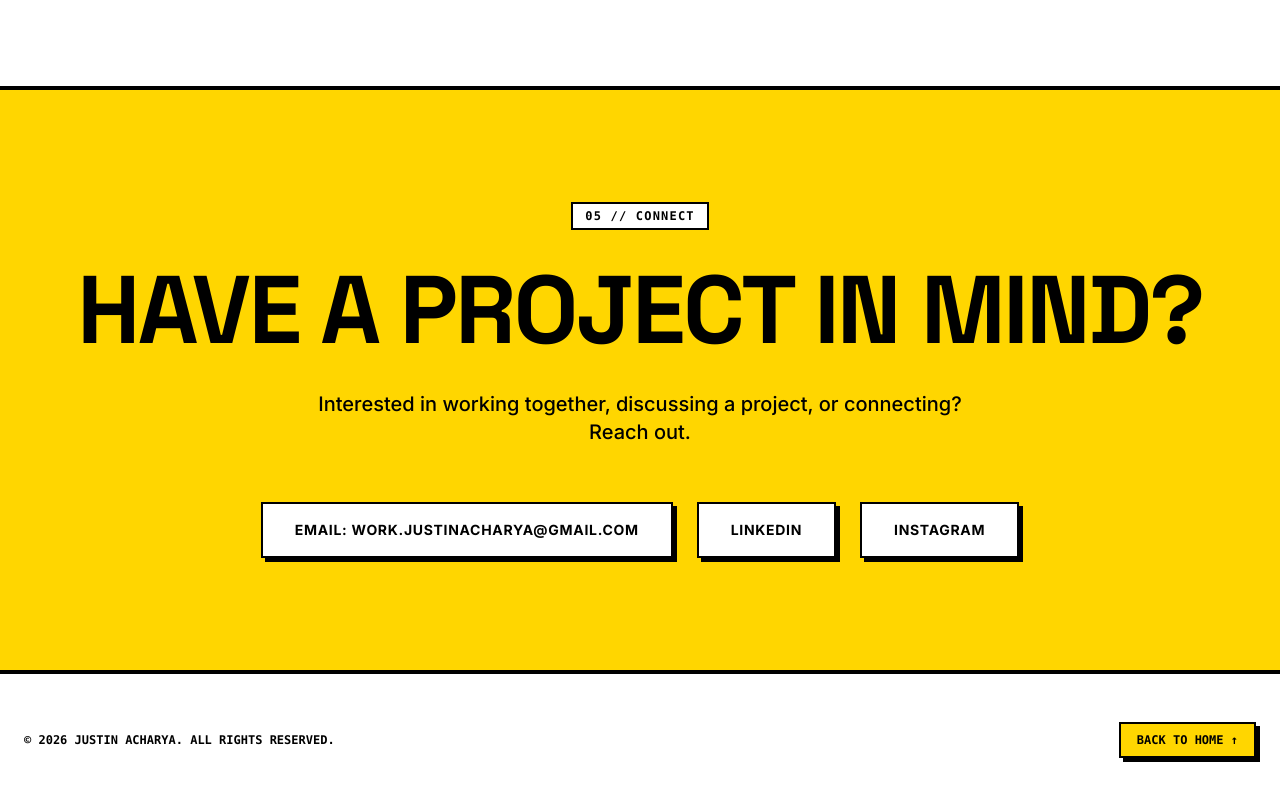
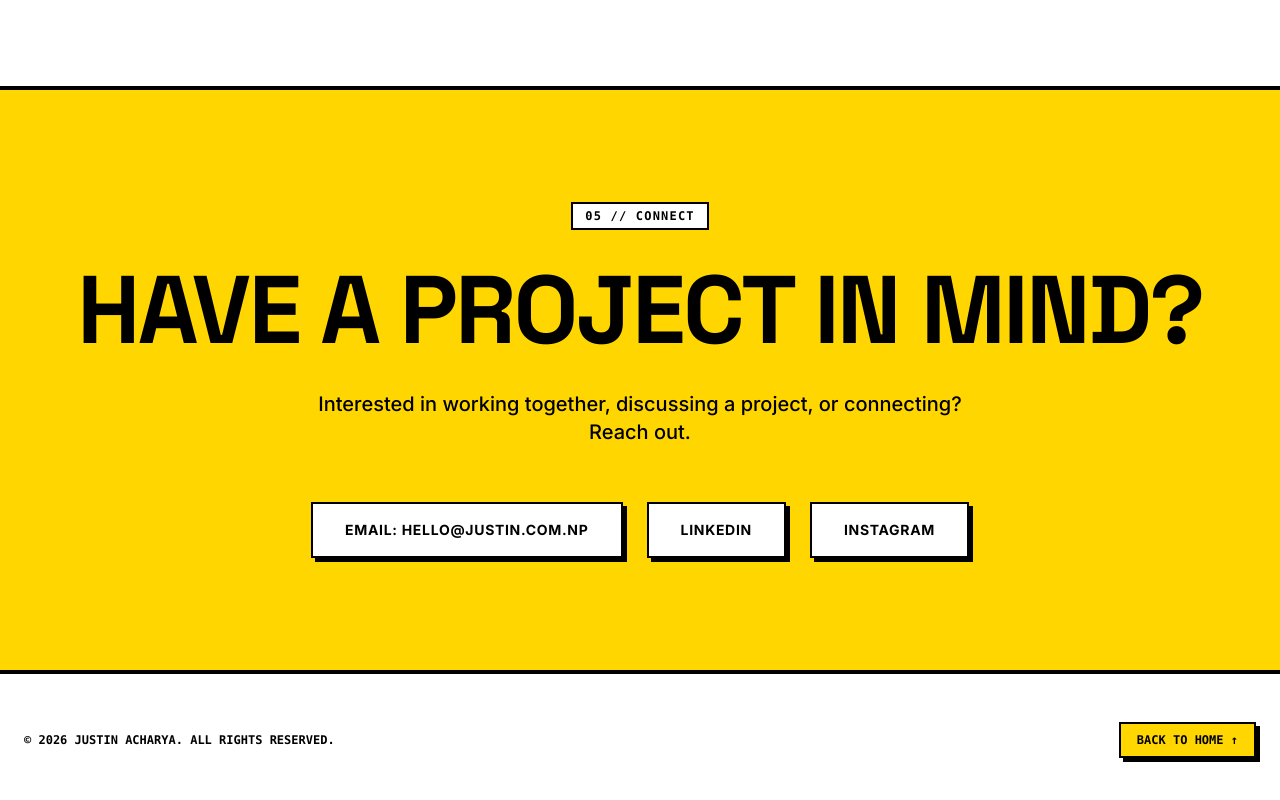
Before and after one commit to Justincodess/np, a plain HTML site: page index.html in a window 1280 px wide. Shown: the part 3485-4285 px from the top of the page. Drawn offline with nearby package versions, Linux system fonts and the light colour scheme; a script that the page names is missing.

Commit message:
Update email contact from Justin Acharya

```diff
--- a/index.html
+++ b/index.html
@@ -411,8 +411,8 @@
                         Interested in working together, discussing a project, or connecting? Reach out.
                     </p>
                     <div class="flex flex-wrap justify-center gap-6 pt-6">
-                        <a href="mailto:work.justinacharya@gmail.com" class="bg-white brut-border brut-shadow brut-shadow-hover px-8 py-4 font-bold text-sm uppercase tracking-wider transition-all">
-                            Email: work.justinacharya@gmail.com
+                        <a href="mailto:hello@justin.com.np" class="bg-white brut-border brut-shadow brut-shadow-hover px-8 py-4 font-bold text-sm uppercase tracking-wider transition-all">
+                            Email: hello@justin.com.np
                         </a>
                         <a href="https://www.linkedin.com/in/justin-acharya-a58120256/" target="_blank" rel="noopener noreferrer" class="bg-white brut-border brut-shadow brut-shadow-hover px-8 py-4 font-bold text-sm uppercase tracking-wider transition-all">
                             LinkedIn
```
